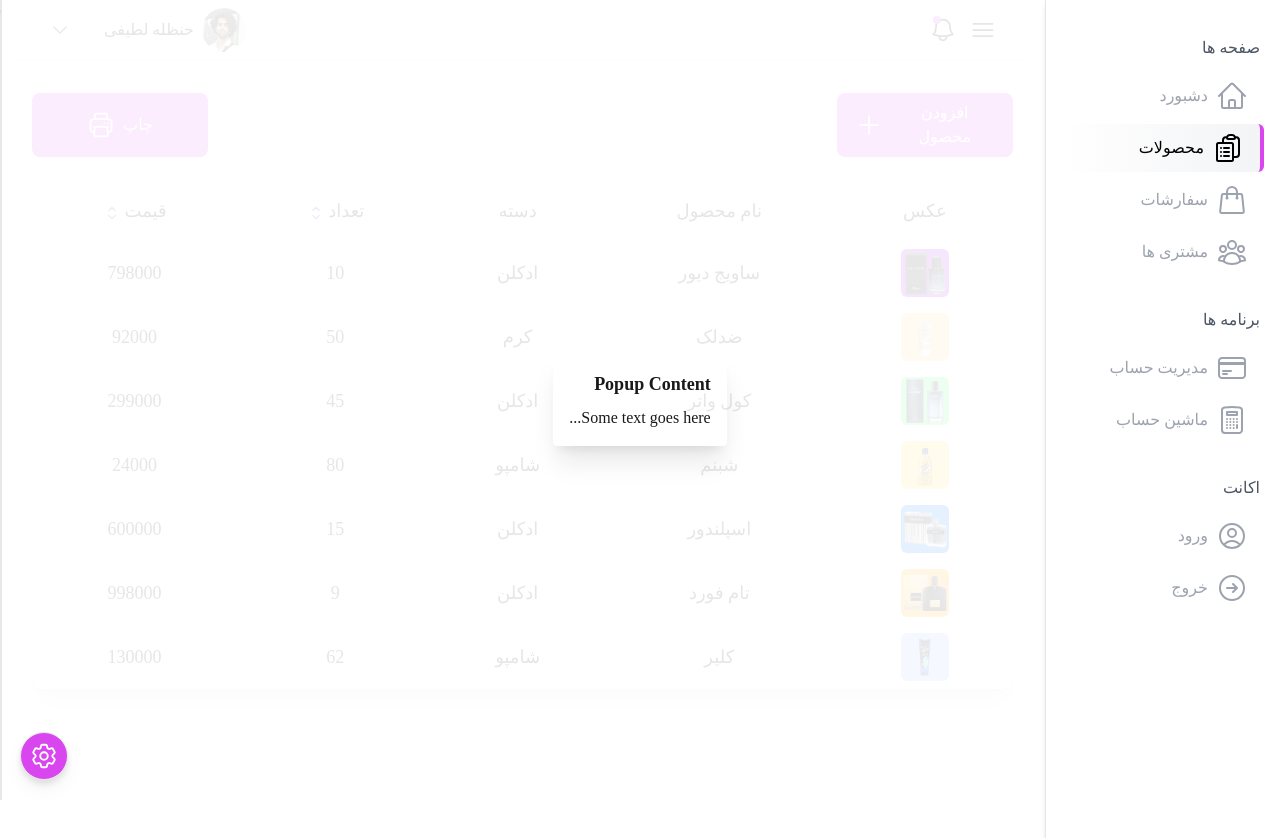
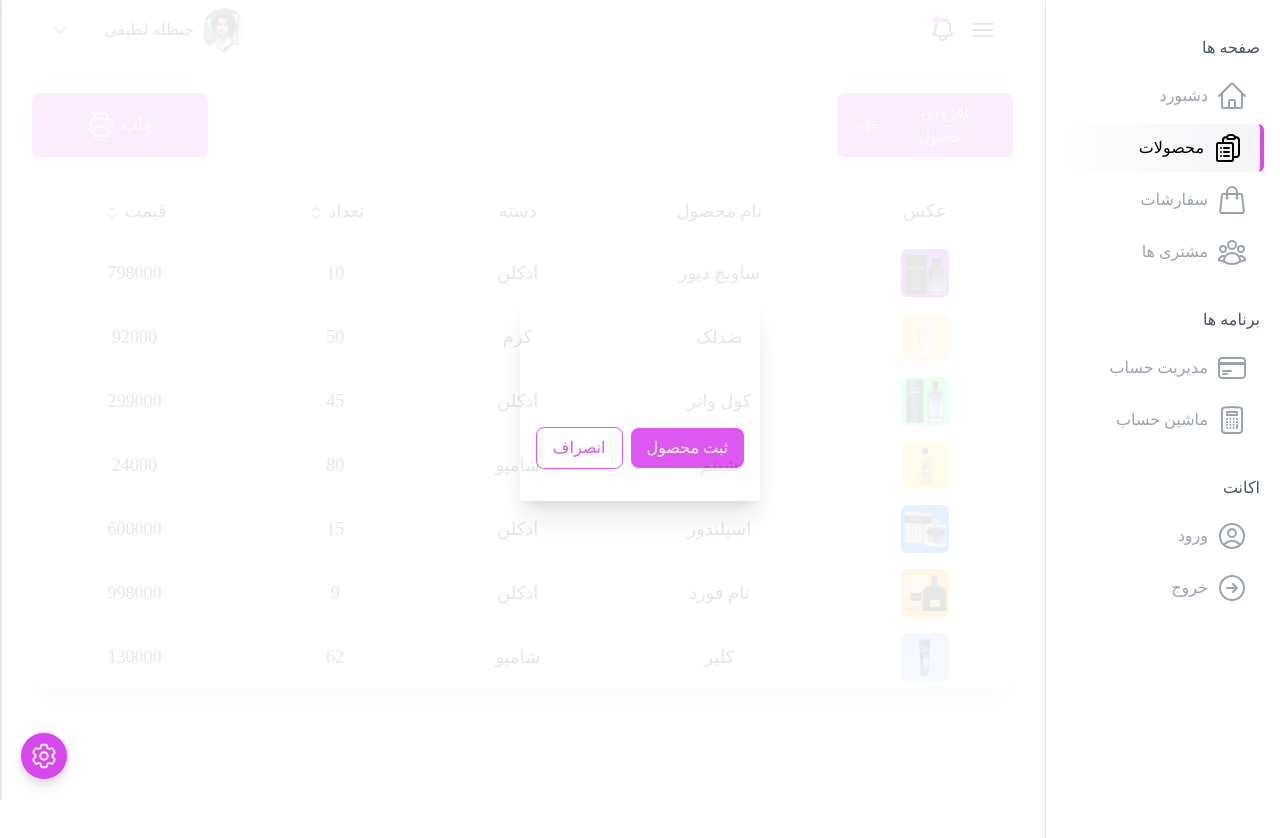
Before and after one commit to HanzaleLatifi/AdminDashboard, a React (Create React App) app in the folder dashboard/: page /products in a window 1280 px wide. Both pictures are taken after a click on the button "افزودن محصول". Shown: the top 838 px of the page. Built offline with nearby package versions, Linux system fonts and the light colour scheme; what @react-pdf/renderer would draw is missing.

Commit message:
form with Formik & yup for create Product modal

```diff
--- a/dashboard/package.json
+++ b/dashboard/package.json
@@ -16,13 +16,15 @@
     "@types/react": "^18.0.27",
     "@types/react-dom": "^18.0.10",
     "classnames": "^2.3.2",
+    "formik": "^2.2.9",
     "react": "^18.2.0",
     "react-dom": "^18.2.0",
     "react-router-dom": "^6.8.1",
     "react-scripts": "5.0.1",
     "recharts": "^2.4.3",
     "typescript": "^4.9.5",
-    "web-vitals": "^2.1.4"
+    "web-vitals": "^2.1.4",
+    "yup": "^1.0.2"
   },
   "scripts": {
     "start": "react-scripts start",
--- /dev/null
+++ b/dashboard/src/components/inputs/FormikInputs.tsx
@@ -0,0 +1,19 @@
+import React from 'react';
+
+type propsTypes={
+    formik:any
+    label?:string
+    name:string
+    type?:string | 'text'
+}
+
+function FormikInput({ formik, label, name , type="text" }:propsTypes) {
+    return (
+        <div className="">
+            <label >{label}</label>
+            <input name={name} type={type} {...formik.getFieldProps({name})} />
+            {formik.errors[name] && formik.touched[name] && <div className="text-red-500">{formik.errors[name]}</div>}
+        </div>
+    )
+}
+export default FormikInput;
--- a/dashboard/src/pages/Products.tsx
+++ b/dashboard/src/pages/Products.tsx
@@ -4,11 +4,44 @@ import { products } from '../data/dummy';
 import {PlusIcon,PrinterIcon} from '@heroicons/react/24/outline'
 import { useMyContext } from '../context/ContextProvider';
 import { useState } from 'react';
+import * as Yup from 'yup';
+import { useFormik } from 'formik';
+import FormikInput from '../components/inputs/FormikInputs';
+
+// --- for form data
+const initialValues={
+  title: '',
+  price: '',
+  category: '',
+  count: ''
+}
+
+const onSubmit=(values:any)=>{
+  console.log(values)
+}
+
+const validationSchema = Yup.object().shape({
+  title: Yup.string().required('لطفا نام محصول را وارد کنید'),
+  price: Yup.number().required('قیمت محصول را وارد کنید'),
+  category: Yup.string().required('دسته محصول را انتخاب کنید'),
+  count: Yup.number().required('تعداد محصول را مشخص کنید')
+});
+
+// -----------
 
 const Products = () => {
     const [showModal, setShowModal] = useState(false);
-    const {activeColor , theme}=useMyContext();
+    const {activeColor}=useMyContext();
 
+    const formik = useFormik(
+      {
+          initialValues,
+          onSubmit,
+          validationSchema,
+          validateOnMount: true,
+
+      }
+    )
     const handleShowModal = () => {
       setShowModal(true);
     };
@@ -16,6 +49,7 @@ const Products = () => {
     const handleCloseModal = () => {
       setShowModal(false);
     };
+
   return (
     <div className='w-full min-h-screen  p-4 md:p-8'>
 
@@ -41,8 +75,16 @@ const Products = () => {
           onClick={handleCloseModal}
         >
           <div onClick={(e)=>e.stopPropagation()} className="bg-white  dark:bg-gray-500 p-4 rounded shadow-xl">
-            <h2 className="text-lg font-bold mb-2">Popup Content</h2>
-            <p>Some text goes here...</p>
+              <form className="Form" onSubmit={formik.handleSubmit}>
+                <FormikInput name="title" formik={formik}  />
+                <FormikInput name="price" formik={formik}  />
+                <FormikInput name="count" formik={formik}  />
+                <FormikInput name="category" formik={formik}  />
+                <div className='flex items-center justify-center gap-x-2 my-4'>
+                  <button style={{backgroundColor:activeColor}} className="text-white px-4 py-2 rounded-lg disabled:bg-gray-500" type="submit" disabled={!formik.isValid}>ثبت محصول</button>
+                  <button style={{borderColor:activeColor , color:activeColor}} className="px-4 py-2 border rounded-lg" type="button" >انصراف</button>
+                </div>
+              </form>
           </div>
         </div>
          )}
```
Also changed, not shown: 1 other file (tests, documents, lock files or other folders).
